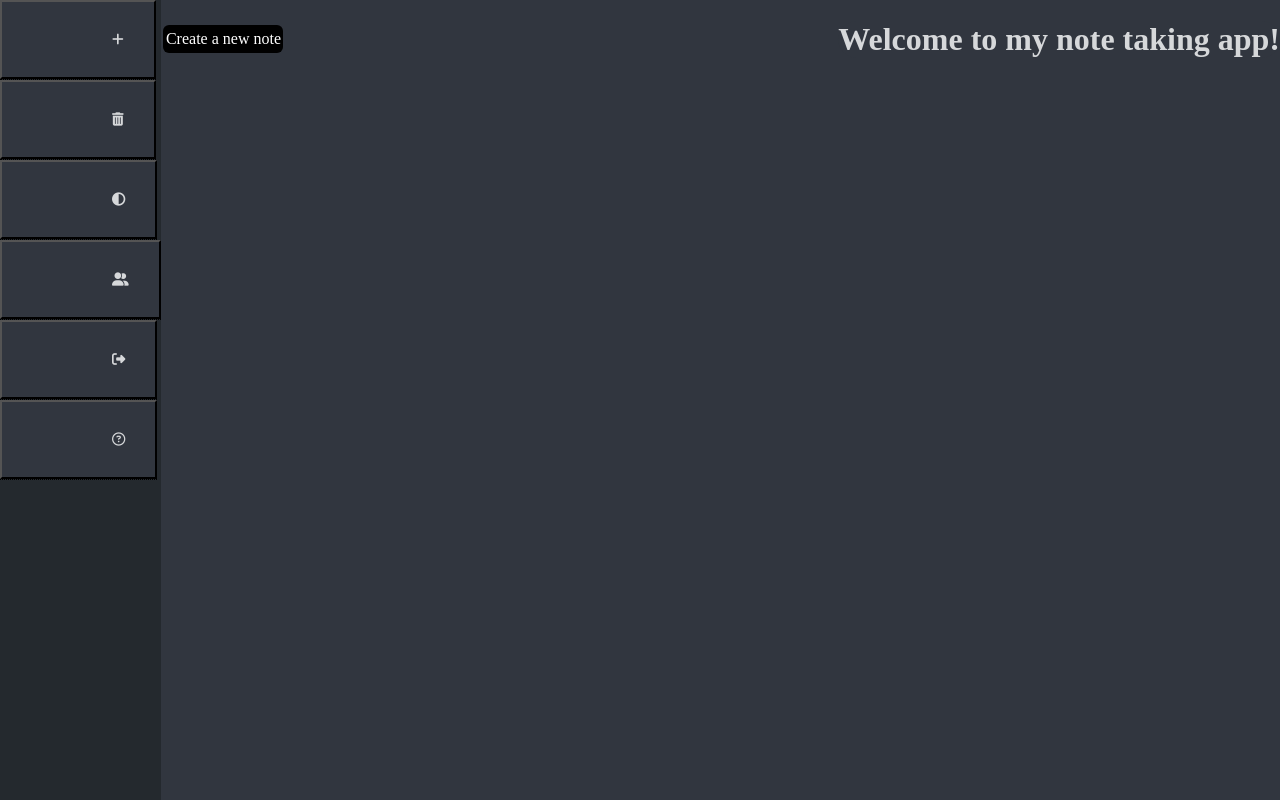
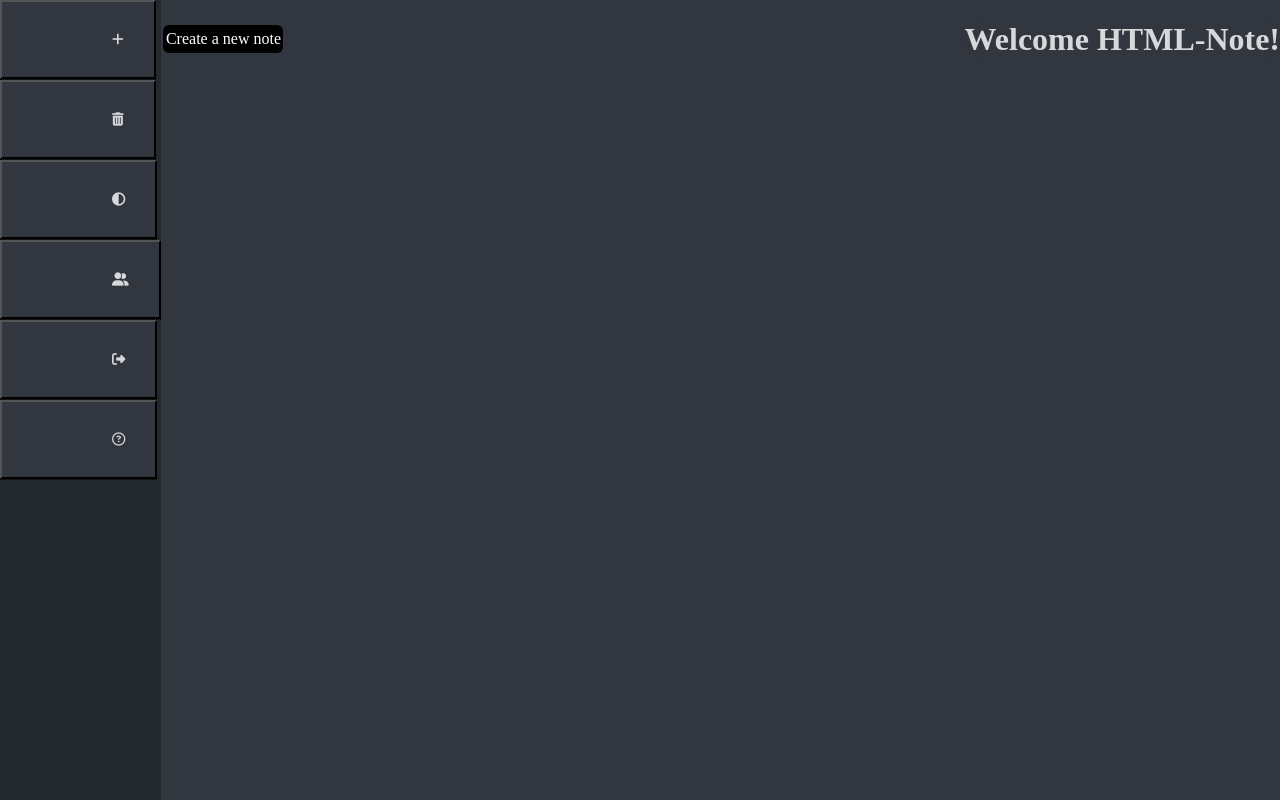
Before and after one commit to JesterOrNot/HTML-Note, a website: page static/index.html in a window 1280 px wide. Drawn offline with Linux system fonts and the light colour scheme.

Commit message:
Update index.html

```diff
--- a/static/index.html
+++ b/static/index.html
@@ -2,7 +2,7 @@
 <html>
 
 <head>
-	<title>Note Taking App</title>
+	<title>HTML-Note</title>
 	<link rel="icon" type="image/png" href="/images/favicon.ico">
 	<script src="https://kit.fontawesome.com/621f452ebe.js" crossorigin="anonymous"></script>
 </head>
@@ -39,7 +39,7 @@
 			<span class="tooltiptext">about</span>
 		</div>
 	</ul>
-	<h1 id="Welcome">Welcome to my note taking app!</h1>
+	<h1 id="Welcome">Welcome HTML-Note!</h1>
 	<br>
 	<div id="div1" style="margin-left:25%;padding:1px 16px;height:1000px;"></div>
 </body>
```
